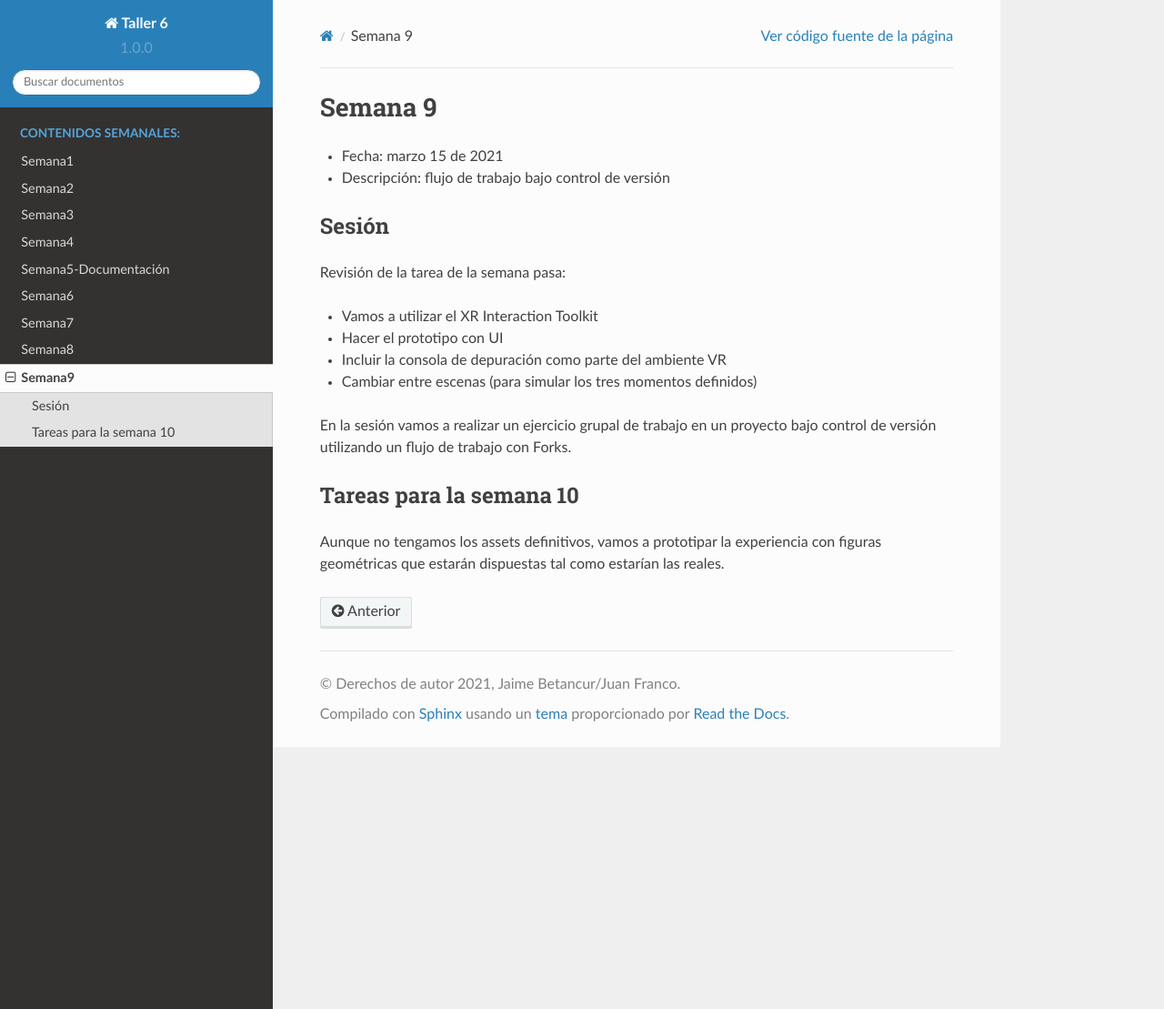
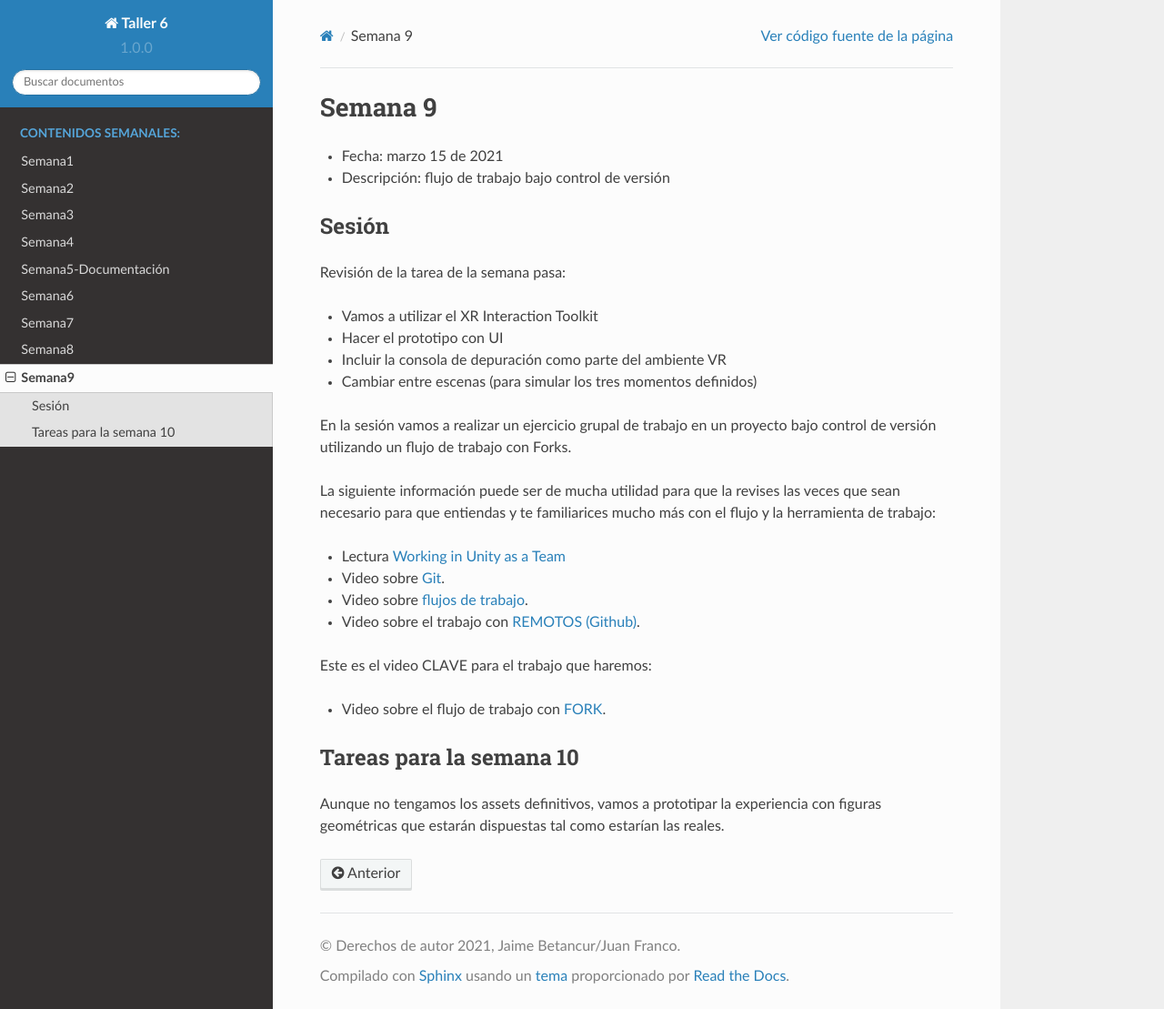
Before and after one commit to juanferfranco/taller6, a Sphinx documentation site: the page built from docs/_semana9/semana9.rst, in a window 1280 px wide and 1109 px high. Shown: the whole window at 91% size. Built offline with Sphinx 7.4.7 and the Read the Docs theme 2.0.0, drawn with Linux system fonts in a browser that asks for light colours.

Commit message:
update week 9

```diff
--- a/docs/_semana9/semana9.rst
+++ b/docs/_semana9/semana9.rst
@@ -19,6 +19,20 @@ En la sesión vamos a realizar un ejercicio grupal de trabajo en
 un proyecto bajo control de versión utilizando un flujo de
 trabajo con Forks.
 
+La siguiente información puede ser de mucha utilidad para que la revises
+las veces que sean necesario para que entiendas y te familiarices mucho
+más con el flujo y la herramienta de trabajo:
+
+* Lectura
+  `Working in Unity as a Team <https://medium.com/@codefluegel/working-in-unity-as-a-team-28781a662699>`__
+* Video sobre `Git <https://youtu.be/xbMleco5wiI>`__.
+* Video sobre `flujos de trabajo <https://youtu.be/CZNl7_rj1tE>`__.
+* Video sobre el trabajo con `REMOTOS (Github) <https://www.youtube.com/watch?v=WIdl71wBhPk>`__.
+
+Este es el video CLAVE para el trabajo que haremos:
+
+* Video sobre el flujo de trabajo con `FORK <https://youtu.be/-G7aAyDeVo4>`__.
+
 
 Tareas para la semana 10
 --------------------------
```
